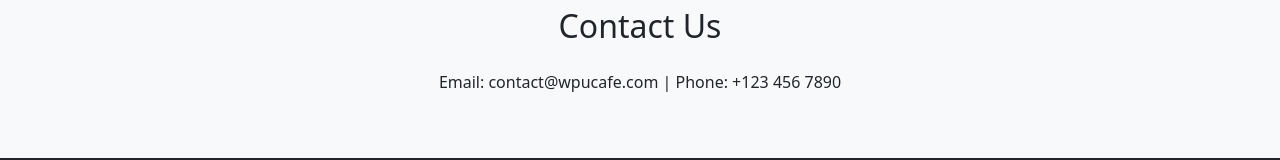
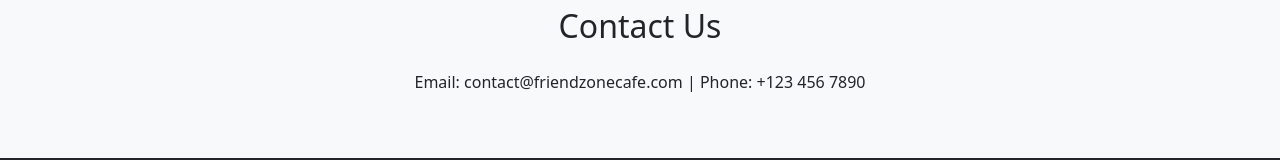
Before and after one commit to sopianJR/wpu-cafe, a React (Vite) app: page / in a window 1280 px wide. Shown: the part 896-1056 px from the top of the page. Built offline with nearby package versions, Linux system fonts and the light colour scheme; no server answers.

Commit message:
rename title

```diff
--- a/src/components/pages/Home/Home.tsx
+++ b/src/components/pages/Home/Home.tsx
@@ -141,7 +141,7 @@ const Home = () => {
                     <Container>
                         <h2 className="text-center mb-4">Contact Us</h2>
                         <p className="text-center">
-                            Email: contact@wpucafe.com | Phone: +123 456 7890
+                            Email: contact@friendzonecafe.com | Phone: +123 456 7890
                         </p>
                     </Container>
                 </div>
--- a/src/components/pages/Login/Login.tsx
+++ b/src/components/pages/Login/Login.tsx
@@ -30,7 +30,7 @@ const Login = () => {
         {/* Navbar Section */}
         <Navbar bg="dark" variant="dark" expand="lg" sticky="top">
             <Container>
-                <Navbar.Brand as={Link} to="/">WPU Cafe</Navbar.Brand>
+                <Navbar.Brand as={Link} to="/">FriendZone Cafe</Navbar.Brand>
                 <Navbar.Toggle aria-controls="basic-navbar-nav" />
                 <Navbar.Collapse id="basic-navbar-nav">
                     <Nav className="ms-auto">
```
